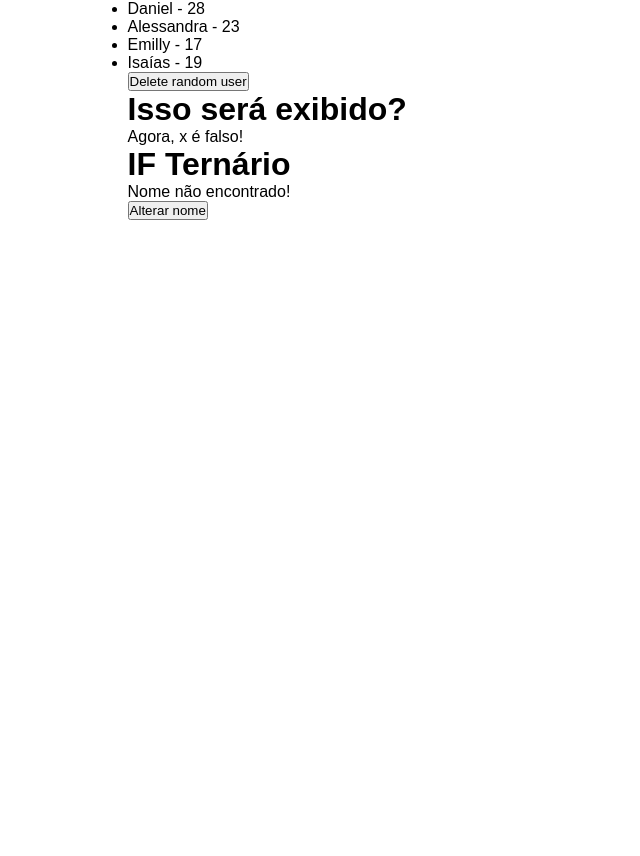
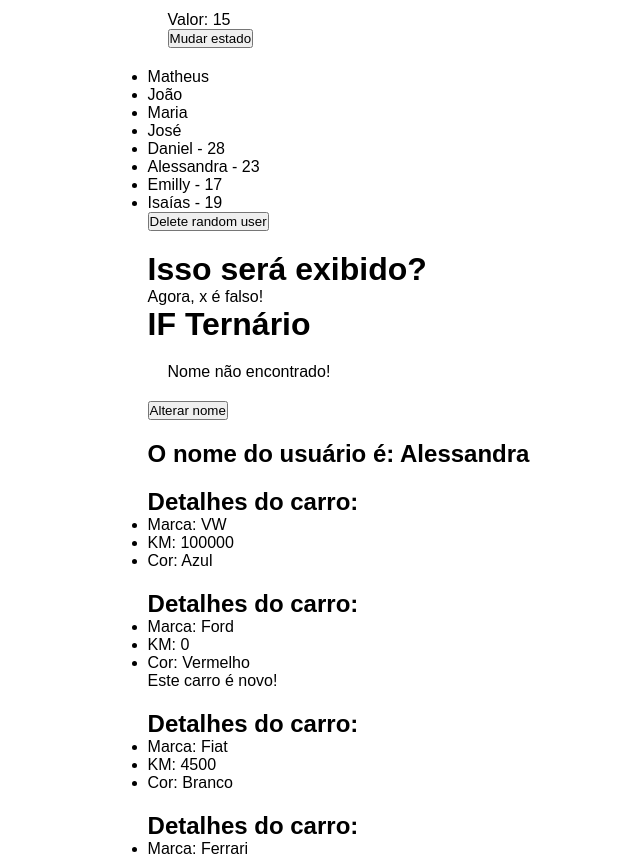
Before and after one commit to danniel-rodrigues/learn-react, a React (Vite) app in the folder avancando_em_react/: page / in a window 1280 px wide. Shown: the part 1191-2047 px from the top of the page, without its empty margins (68-708 px from the left). Before the commit the page ends 1911 px from the top, so only its background shows below. Built offline with nearby package versions, Linux system fonts and the light colour scheme.

Commit message:
props, reutilização e renderização de lista de componentes

```diff
--- a/avancando_em_react/src/App.jsx
+++ b/avancando_em_react/src/App.jsx
@@ -1,11 +1,21 @@
 import "./App.css";
 
 import GoldenGate from "./assets/golden-gate.jpg";
+import CarDetails from "./components/CarDetails";
 import ConditionalRender from "./components/ConditionalRender";
 import ListRender from "./components/ListRender";
 import ManageData from "./components/ManageData";
+import ShowUserName from "./components/ShowUserName";
 
 function App() {
+  const name = "Alessandra";
+
+  const cars = [
+    { id: 1, brand: "Ferrari", color: "Vermelho", km: 0, newCar: true },
+    { id: 2, brand: "KIA", color: "Branco", km: 3434, newCar: false },
+    { id: 3, brand: "Renault", color: "Azul", km: 1234, newCar: false },
+  ];
+
   return (
     <div className="App">
       <h1>Avançando em React</h1>
@@ -18,6 +28,23 @@ function App() {
       <ManageData />
       <ListRender />
       <ConditionalRender />
+      {/* Props */}
+      <ShowUserName name={name} />
+      {/* Destructuring */}
+      <CarDetails brand="VW" km={100000} color="Azul" newCar={false} />
+      {/* Reaproveitamento */}
+      <CarDetails brand="Ford" km={0} color="Vermelho" newCar={true} />
+      <CarDetails brand="Fiat" km={4500} color="Branco" newCar={false} />
+      {/* Loop em array de objetos */}
+      {cars.map((car) => (
+        <CarDetails
+          key={car.id}
+          brand={car.brand}
+          color={car.color}
+          km={car.km}
+          newCar={car.newCar}
+        />
+      ))}
     </div>
   );
 }
--- /dev/null
+++ b/avancando_em_react/src/components/CarDetails.jsx
@@ -0,0 +1,15 @@
+const CarDetails = ({ brand, km, color, newCar }) => {
+  return (
+    <div>
+      <h2>Detalhes do carro:</h2>
+      <ul>
+        <li>Marca: {brand}</li>
+        <li>KM: {km}</li>
+        <li>Cor: {color}</li>
+      </ul>
+      {newCar && <p>Este carro é novo!</p>}
+    </div>
+  );
+};
+
+export default CarDetails;
--- /dev/null
+++ b/avancando_em_react/src/components/ShowUserName.jsx
@@ -0,0 +1,9 @@
+const ShowUserName = (props) => {
+  return (
+    <div>
+      <h2>O nome do usuário é: {props.name}</h2>
+    </div>
+  );
+};
+
+export default ShowUserName;
--- a/avancando_em_react/src/index.css
+++ b/avancando_em_react/src/index.css
@@ -16,3 +16,7 @@ img {
   width: 100%;
   height: 500px;
 }
+
+div {
+  margin: 20px;
+}
```
